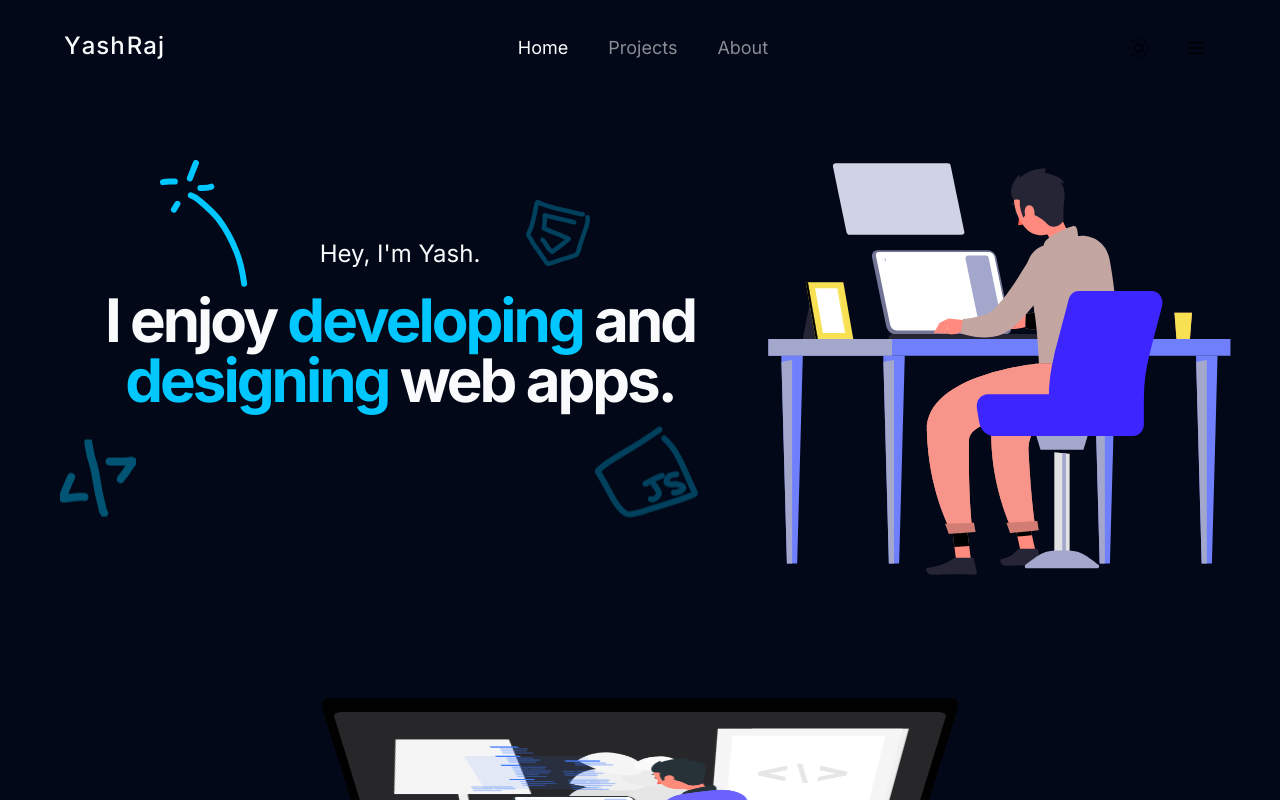
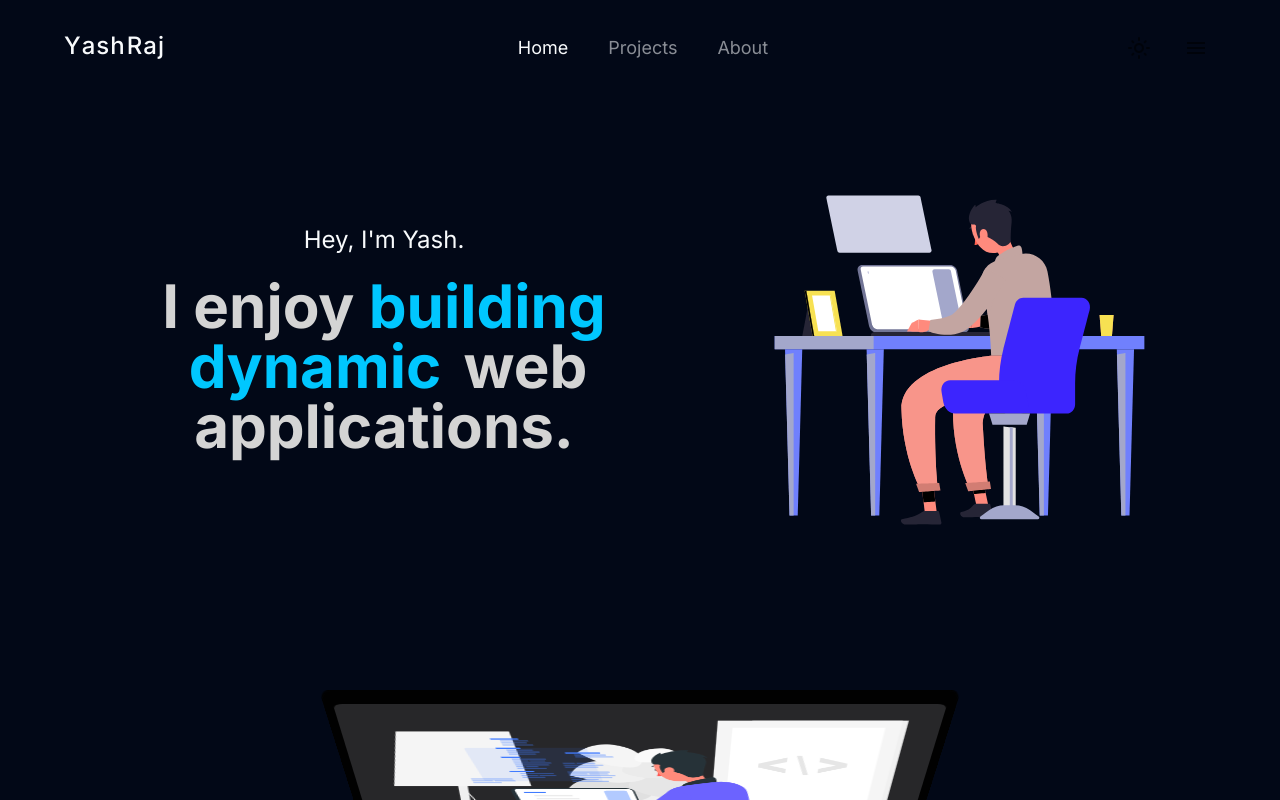
Before and after one commit to yashraj970/yash-raj-portfolio, a Next.js app: page / in a window 1280 px wide. Shown: the top 800 px of the page. Built offline with nearby package versions, Linux system fonts and the light colour scheme.

Commit message:
Hero section changed

```diff
--- a/src/app/page.tsx
+++ b/src/app/page.tsx
@@ -1,43 +1,17 @@
 import HeroBanner from "@/components/HeroBanner/HeroBanner";
+import HeroText from "@/components/HeroBanner/HeroText";
 import { MacbookScrollDemo } from "@/components/MacbookScroll/MacbookScrollDemo";
 import Projects from "@/components/Projects/Projects";
-import Image from "next/image";
 
 export default function Home() {
   return (
     <>
       <main>
-        <div
-          className="relative heroElem w-full h-[39rem] sm:h-full pt-2 sm:pt-2 m-auto flex flex-col-reverse sm:flex-row justify-between text-center items-center z-1"
-          style={{ maxWidth: "1200px" }}
-        >
-          <div className="w-11/12 sm:w-[60%]">
-            <p className="text-2xl mb-5 sm:block">Hey, I&apos;m Yash.</p>
-            <h1 className="heroTitle inline-block max-w-2xl lg:max-w-3xl  w-auto relative text-5xl md:text-6xl lg:text-6xl tracking-tighter mb-10 font-bold heroShinyBg">
-              I enjoy <span className="text-fun">developing</span> and{" "}
-              <span className="text-fun">designing</span> web apps.
-              <img
-                className="sqD squiggle-hero-html w-16 top-[-90px] right-[5%] sm:top-[-90px] sm:right-[170px]"
-                style={{ animationDelay: "0.1s" }}
-                src="/static/doodles/hero/html.svg"
-              />
-              <img
-                className="sqD right-[0px] lg:right-[60px] bottom-[-107px]"
-                style={{ animationDelay: "0.5s" }}
-                src="/static/doodles/hero/js.svg"
-              />
-              <img
-                className="sqD squiggle-hero-pop1 hidden sm:block sm:top-[-130px] sm:left-[15%] lg:top-[-130px] lg:left-[120px]"
-                src="/static/doodles/hero/pop1.svg"
-              />
-              <img
-                className="sqD left-[-35px] bottom-[-85px] sm:bottom-[-100px] sm:left-5 opacity-40"
-                style={{ animationDelay: "0.9s" }}
-                src="/static/doodles/hero/code.svg"
-              />
-            </h1>
+        <div className="w-full min-h-[30rem] h-[39rem] sm:h-full pt-2 m-auto flex flex-col-reverse sm:flex-row justify-start text-center items-center ">
+          <div className="w-10/12 sm:w-[60%]">
+            <HeroText />
           </div>
-          <div className="w-10/12 sm:w-[40%]">
+          <div className="w-10/12 sm:w-[30%]">
             <HeroBanner />
           </div>
         </div>
```
